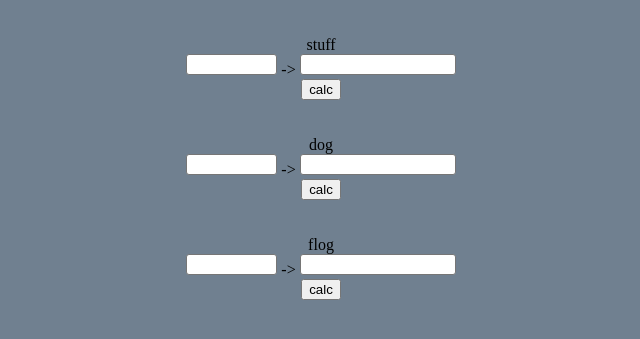
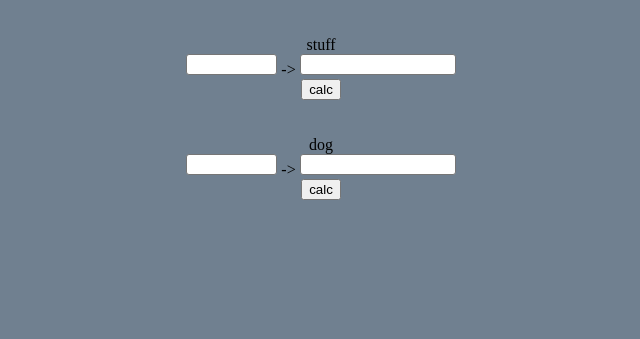
Before and after one commit to dbadoy/fixed-calculator, a plain HTML site: page index.html in a window 1280 px wide. Shown: the part 127-466 px from the top of the page, without its empty margins (319-959 px from the left). Drawn offline with Linux system fonts and the light colour scheme.

Commit message:
Update index.html

```diff
--- a/index.html
+++ b/index.html
@@ -13,11 +13,6 @@
         function calcB() {
             let total = Number(document.getElementById('option_b_text').value);
             document.getElementById('option_b_result').innerHTML = (total * 0.154136 * 17 * 2 * 40).toLocaleString();
-        }
-
-        function calcC() {
-            let total = Number(document.getElementById('option_c_text').value);
-            document.getElementById('option_c_result').innerHTML = (total * 0.054617 * 17 * 2 * 40).toLocaleString();
         }
     </script>
 
@@ -43,14 +38,6 @@
                     <textarea id="option_b_result" style="resize: none; width: 150px; height: 15px;border-radius: 3px;"></textarea>
                     <br><button onclick="calcB()">calc</button>
                 </div>
-                <br><br>
-                <div>
-                    flog
-                    <br>
-                    <textarea id="option_c_text" style="resize: none; width: 85px; height: 15px;border-radius: 3px;"></textarea> ->
-                    <textarea id="option_c_result" style="resize: none; width: 150px; height: 15px;border-radius: 3px;"></textarea>
-                    <br><button onclick="calcC()">calc</button>
-                </div>
             </div>
         </div>
     </div>
```
